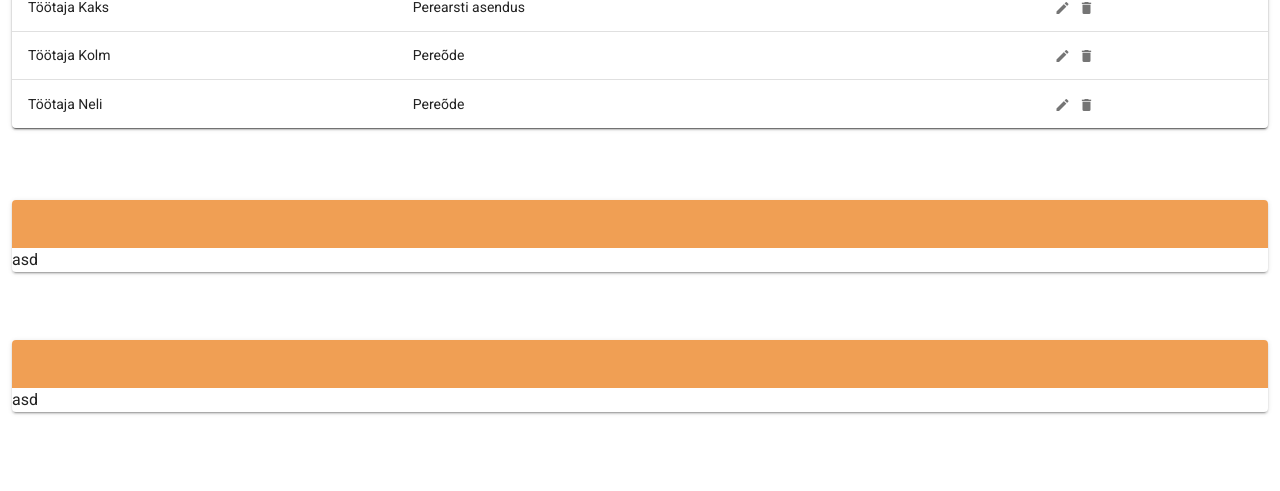
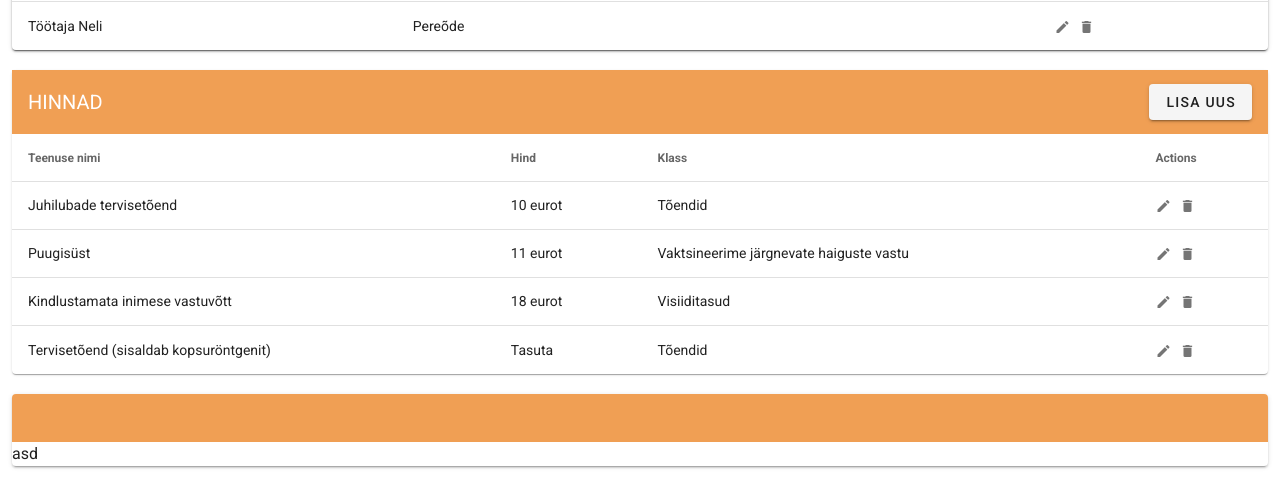
Before and after one commit to jkallson/new_perearst_frontend, a Vue app: page /admin/avaleht in a window 1280 px wide. Shown: the part 334-825 px from the top of the page. Before the commit the page ends 800 px from the top, so only its background shows below. Built offline with nearby package versions, Linux system fonts and the light colour scheme; what vue-fragment would draw is missing.

Commit message:
Added admin interface for prices

```diff
--- /dev/null
+++ b/src/pages/admin/mainPage/components/prices/AdminPrices.vue
@@ -0,0 +1,213 @@
+<template>
+  <v-data-table
+    :headers="headers"
+    :items="prices"
+    sort-by="price"
+    hide-default-footer
+    class="elevation-1"
+  >
+    <template v-slot:top>
+      <v-toolbar flat color="primary">
+        <v-toolbar-title class="white--text">HINNAD</v-toolbar-title>
+        <v-spacer></v-spacer>
+        <v-dialog v-model="dialog" max-width="500px">
+          <template v-slot:activator="{ on, attrs }">
+            <v-btn v-bind="attrs" v-on="on">
+              Lisa uus
+            </v-btn>
+          </template>
+          <v-card>
+            <v-card-title>
+              <span class="headline">{{ formTitle }}</span>
+            </v-card-title>
+            <v-card-text>
+              <v-container>
+                <v-row>
+                  <v-col cols="12" sm="6">
+                    <v-text-field
+                      v-model="editedItem.name"
+                      label="Nimi"
+                    ></v-text-field>
+                  </v-col>
+                  <v-col cols="12" sm="6">
+                    <v-text-field
+                      v-model="editedItem.price"
+                      label="Hind"
+                    ></v-text-field>
+                  </v-col>
+                  <v-col cols="12">
+                    <v-text-field
+                      v-model="editedItem.class"
+                      label="Klass"
+                    ></v-text-field>
+                  </v-col>
+                </v-row>
+              </v-container>
+            </v-card-text>
+
+            <v-card-actions>
+              <v-spacer></v-spacer>
+              <v-btn color="blue darken-1" text @click="close">
+                Tühista
+              </v-btn>
+              <v-btn color="blue darken-1" text @click="save">
+                Salvesta
+              </v-btn>
+            </v-card-actions>
+          </v-card>
+        </v-dialog>
+        <v-dialog v-model="dialogDelete" max-width="500px">
+          <v-card>
+            <v-card-title class="headline"
+              >Kas soovite tõesti kustutada teenuse?</v-card-title
+            >
+            <v-card-actions>
+              <v-spacer></v-spacer>
+              <v-btn color="blue darken-1" text @click="closeDelete">Ei</v-btn>
+              <v-btn color="blue darken-1" text @click="deleteItemConfirm"
+                >Jah</v-btn
+              >
+              <v-spacer></v-spacer>
+            </v-card-actions>
+          </v-card>
+        </v-dialog>
+      </v-toolbar>
+    </template>
+    <template v-slot:item.actions="{ item }">
+      <v-icon small class="mr-2" @click="editItem(item)">
+        mdi-pencil
+      </v-icon>
+      <v-icon small @click="deleteItem(item)">
+        mdi-delete
+      </v-icon>
+    </template>
+    <template v-slot:no-data>
+      <v-btn color="primary" @click="initialize">
+        Reset
+      </v-btn>
+    </template>
+  </v-data-table>
+</template>
+
+<script>
+export default {
+  name: "AdminPrices",
+  data: () => ({
+    dialog: false,
+    dialogDelete: false,
+    headers: [
+      {
+        text: "Teenuse nimi",
+        align: "start",
+        sortable: false,
+        value: "name"
+      },
+      { text: "Hind", value: "price", sortable: false },
+      { text: "Klass", value: "class", sortable: false },
+      { text: "Actions", value: "actions", sortable: false }
+    ],
+    prices: [],
+    editedIndex: -1,
+    editedItem: {
+      name: "",
+      price: "",
+      class: ""
+    },
+    defaultItem: {
+      name: "",
+      price: "",
+      class: ""
+    }
+  }),
+
+  computed: {
+    formTitle() {
+      return this.editedIndex === -1 ? "Lisa uus teenus" : "Muuda teenust";
+    }
+  },
+
+  watch: {
+    dialog(val) {
+      val || this.close();
+    },
+    dialogDelete(val) {
+      val || this.closeDelete();
+    }
+  },
+
+  created() {
+    this.initialize();
+  },
+
+  methods: {
+    initialize() {
+      this.prices = [
+        {
+          name: "Juhilubade tervisetõend",
+          price: "10 eurot",
+          class: "Tõendid"
+        },
+        {
+          name: "Puugisüst",
+          price: "11 eurot",
+          class: "Vaktsineerime järgnevate haiguste vastu"
+        },
+        {
+          name: "Tervisetõend (sisaldab kopsuröntgenit)",
+          price: "Tasuta",
+          class: "Tõendid"
+        },
+        {
+          name: "Kindlustamata inimese vastuvõtt",
+          price: "18 eurot",
+          class: "Visiiditasud"
+        }
+      ];
+    },
+
+    editItem(item) {
+      this.editedIndex = this.prices.indexOf(item);
+      this.editedItem = Object.assign({}, item);
+      this.dialog = true;
+    },
+
+    deleteItem(item) {
+      this.editedIndex = this.prices.indexOf(item);
+      this.editedItem = Object.assign({}, item);
+      this.dialogDelete = true;
+    },
+
+    deleteItemConfirm() {
+      this.prices.splice(this.editedIndex, 1);
+      this.closeDelete();
+    },
+
+    close() {
+      this.dialog = false;
+      this.$nextTick(() => {
+        this.editedItem = Object.assign({}, this.defaultItem);
+        this.editedIndex = -1;
+      });
+    },
+
+    closeDelete() {
+      this.dialogDelete = false;
+      this.$nextTick(() => {
+        this.editedItem = Object.assign({}, this.defaultItem);
+        this.editedIndex = -1;
+      });
+    },
+
+    save() {
+      if (this.editedIndex > -1) {
+        Object.assign(this.prices[this.editedIndex], this.editedItem);
+      } else {
+        this.prices.push(this.editedItem);
+      }
+      this.close();
+    }
+  }
+};
+</script>
+
+<style scoped></style>
--- a/src/pages/admin/mainPage/views/AdminHomePage.vue
+++ b/src/pages/admin/mainPage/views/AdminHomePage.vue
@@ -12,13 +12,10 @@
     </v-row>
     <v-row no-gutters class="pt-5">
       <v-col>
-        <v-card>
-          <BasicToolbar></BasicToolbar>
-          <p>asd</p>
-        </v-card>
+        <AdminPrices></AdminPrices>
       </v-col>
     </v-row>
-    <v-row no-gutters>
+    <v-row no-gutters class="pt-5">
       <v-col>
         <v-card>
           <BasicToolbar></BasicToolbar>
@@ -33,9 +30,10 @@
 import BasicToolbar from "@/components/BasicToolbar";
 import AdminAboutUs from "@/pages/admin/mainPage/components/aboutUs/AdminAboutUs";
 import AdminWorkers from "@/pages/admin/mainPage/components/workers/AdminWorkers";
+import AdminPrices from "@/pages/admin/mainPage/components/prices/AdminPrices";
 export default {
   name: "AdminHomePage",
-  components: { AdminWorkers, AdminAboutUs, BasicToolbar }
+  components: { AdminPrices, AdminWorkers, AdminAboutUs, BasicToolbar }
 };
 </script>
 
```
